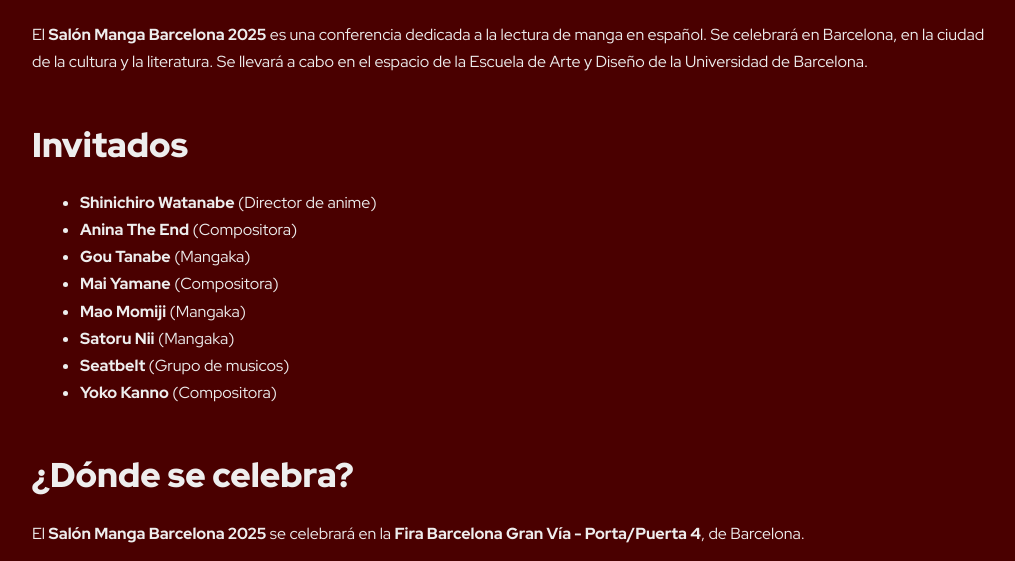
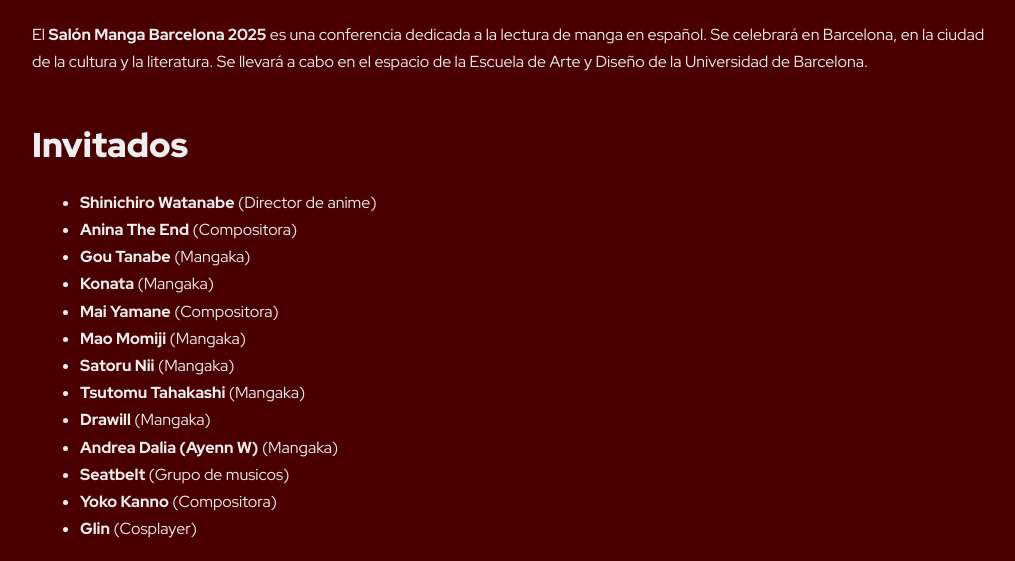
Before and after one commit to SantosAlarcon/eventosmanga, an Astro site: page /evento/2025/salon-manga-barcelona-2025 in a window 1280 px wide. Shown: the part 636-1197 px from the top of the page, without its empty margins (128-1143 px from the left). Built offline with nearby package versions, Linux system fonts and the light colour scheme; Astro itself is replaced by a stand-in of ours; grey boxes are pictures that could not be loaded.

Commit message:
event: nuevos invitados al Salon Manga BCN 2025

```diff
--- a/src/content/event/2025/salon-manga-barcelona-2025.mdx
+++ b/src/content/event/2025/salon-manga-barcelona-2025.mdx
@@ -23,11 +23,16 @@
 + **Shinichiro Watanabe** (Director de anime)
 + **Anina The End** (Compositora)
 + **Gou Tanabe** (Mangaka)
++ **Konata** (Mangaka)
 + **Mai Yamane** (Compositora)
 + **Mao Momiji** (Mangaka)
 + **Satoru Nii** (Mangaka)
++ **Tsutomu Tahakashi** (Mangaka)
++ **Drawill** (Mangaka)
++ **Andrea Dalia (Ayenn W)** (Mangaka)
 + **Seatbelt** (Grupo de musicos)
 + **Yoko Kanno** (Compositora)
++ **Glin** (Cosplayer)
 
 ### ¿Dónde se celebra?
 
```
